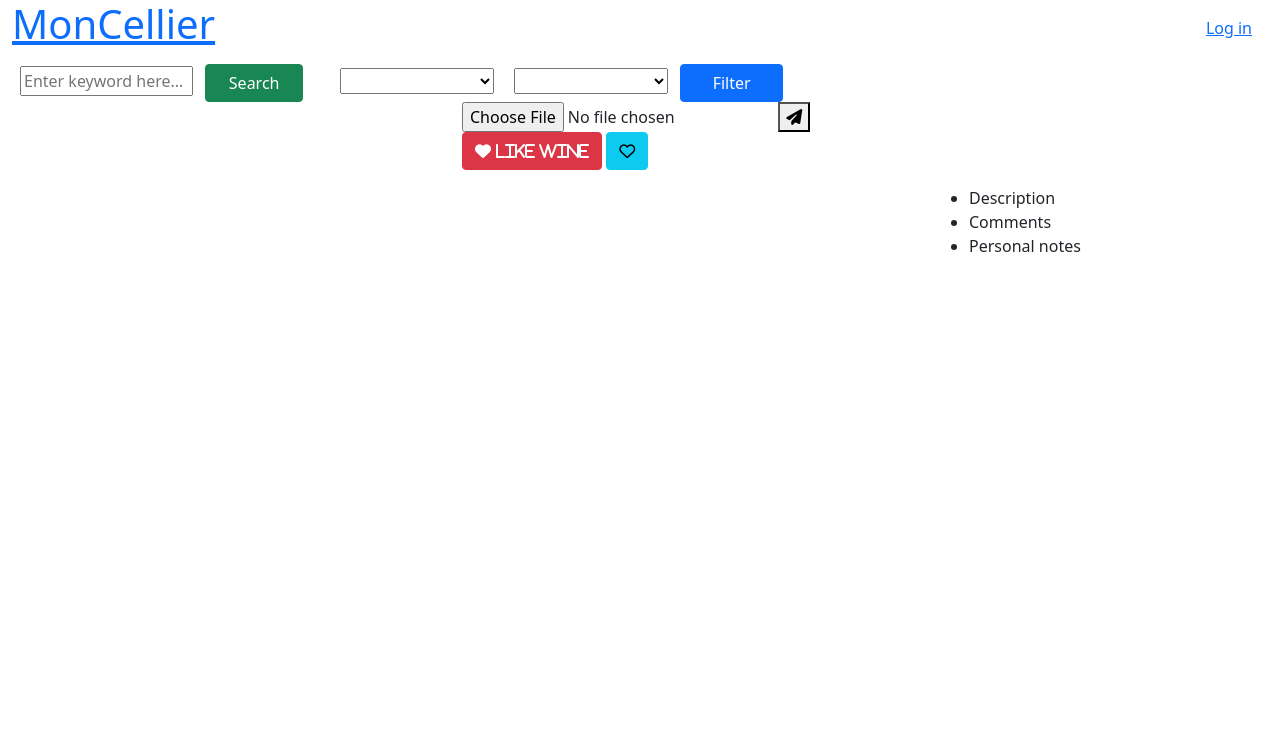
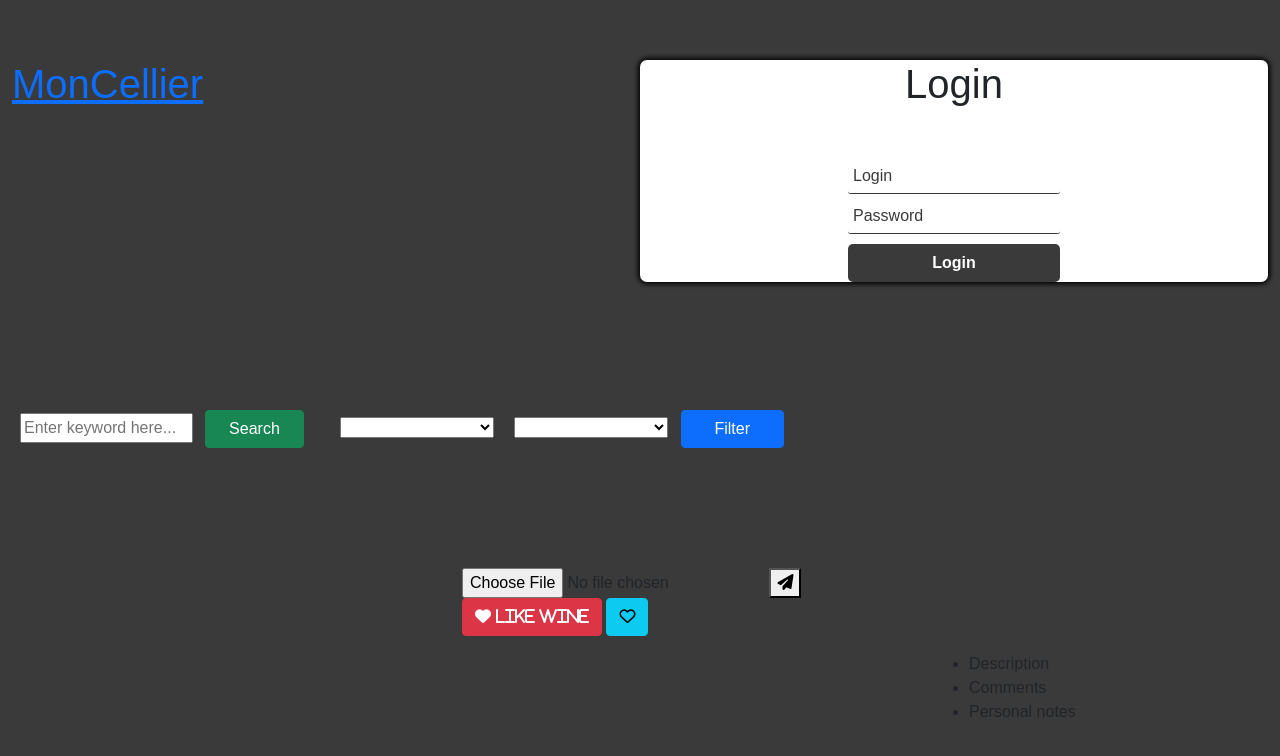
Before and after one commit to Talouf/MonCellier, a plain HTML site: page index.html in a window 1280 px wide. Drawn offline with nearby package versions, Linux system fonts and the light colour scheme; no server answers.

Commit message:
add auth form prototype

```diff
--- a/css/style.css
+++ b/css/style.css
@@ -0,0 +1,81 @@
+html {
+    height: 100%;
+  }
+
+  body {
+    height: 100%;
+    margin: 0;
+    font-family: Arial, Helvetica, sans-serif;
+    display: grid;
+    justify-items: center;
+    align-items: center;
+    background-color: #3a3a3a;
+  }
+
+  #main-holder {
+    width: 50%;
+    height: 70%;
+    display: grid;
+    justify-items: center;
+    align-items: center;
+    background-color: white;
+    border-radius: 7px;
+    box-shadow: 0px 0px 5px 2px black;
+  }
+
+  #login-error-msg-holder {
+    width: 100%;
+    height: 100%;
+    display: grid;
+    justify-items: center;
+    align-items: center;
+  }
+
+  #login-error-msg {
+    width: 23%;
+    text-align: center;
+    margin: 0;
+    padding: 5px;
+    font-size: 12px;
+    font-weight: bold;
+    color: #8a0000;
+    border: 1px solid #8a0000;
+    background-color: #e58f8f;
+    opacity: 0;
+  }
+
+  #error-msg-second-line {
+    display: block;
+  }
+
+  #login-form {
+    align-self: flex-start;
+    display: grid;
+    justify-items: center;
+    align-items: center;
+  }
+
+  .login-form-field::placeholder {
+    color: #3a3a3a;
+  }
+
+  .login-form-field {
+    border: none;
+    border-bottom: 1px solid #3a3a3a;
+    margin-bottom: 10px;
+    border-radius: 3px;
+    outline: none;
+    padding: 0px 0px 5px 5px;
+  }
+
+  #login-form-submit {
+    width: 100%;
+    padding: 7px;
+    border: none;
+    border-radius: 5px;
+    color: white;
+    font-weight: bold;
+    background-color: #3a3a3a;
+    cursor: pointer;
+    outline: none;
+  }
--- a/index.html
+++ b/index.html
@@ -10,6 +10,7 @@
     <script src="https://cdn.jsdelivr.net/npm/bootstrap@5.0.1/dist/js/bootstrap.bundle.min.js"
         integrity="sha384-gtEjrD/SeCtmISkJkNUaaKMoLD0//ElJ19smozuHV6z3Iehds+3Ulb9Bn9Plx0x4"
         crossorigin="anonymous"></script>
+        <link rel="stylesheet" href="css/style.css">
     <script src="https://kit.fontawesome.com/f07e0ab41c.js" crossorigin="anonymous"></script>
     <script src="https://ajax.googleapis.com/ajax/libs/jquery/3.6.0/jquery.min.js"></script>
 
@@ -23,9 +24,20 @@
                 <h1 class="title">MonCellier</h1>
             </a>
         </div>
-        <nav class="d-flex text-end align-items-center">
-            <a href="login.html" class="px-3 menu-item">Log in</a>
-        </nav>
+        <main id="main-holder">
+            <h1 id="login-header">Login</h1>
+
+            <div id="login-error-msg-holder">
+              <p id="login-error-msg">Invalid username <span id="error-msg-second-line">and/or password</span></p>
+            </div>
+
+            <form id="login-form">
+              <input type="text" name="login" id="username-field" class="login-form-field" placeholder="Login">
+              <input type="password" name="pwd" id="password-field" class="login-form-field" placeholder="Password">
+              <input type="submit" value="Login" id="login-form-submit">
+            </form>
+
+          </main>
     </header>
     <div class="container-fluid pt-2">
         <div class="row">
--- a/js/main.js
+++ b/js/main.js
@@ -3,6 +3,9 @@ const results = document.getElementById('results');
 const sWine = document.getElementById('sWine');
 const clickListWine = document.querySelector('.clickListWine')
 const comments = document.getElementById('comments');
+const loginForm = document.getElementById("login-form");
+const loginButton = document.getElementById("login-form-submit");
+const loginErrorMsg = document.getElementById("login-error-msg");
 
 let searchTerm = '';
 let wine;
@@ -18,13 +21,13 @@ let wine;
  * CSS
  */
 // API REQUEST
-const fetchWines = async(url) => {
+const fetchWines = async (url) => {
   wine = await fetch(
     `http://cruth.phpnet.org/epfc/caviste/public/index.php/api/${url}`).then(res => res.json());
 };
 
 // Wine List
-const showWinesList = async() => {
+const showWinesList = async () => {
   await fetchWines('wines');
 
   results.innerHTML = (
@@ -34,7 +37,7 @@ const showWinesList = async() => {
       .map(wines => (
 
         `
-          <li class="wine-item clickListWine" >
+          <li class="wine-item clickListWine" data=${wine.id}>
             ${wines.name}
           </li>
         `
@@ -45,12 +48,13 @@ showWinesList();
 
 
 // Search
-searchInput.addEventListener('input', (e) => {searchTerm = e.target.value;
+searchInput.addEventListener('input', (e) => {
+  searchTerm = e.target.value;
   showWinesList();
 });
 
 // Show Wine Description
-const showWinesDescription = async() => {
+const showWinesDescription = async () => {
   await showWinesList();
 
   sWine.innerHTML = (
@@ -65,14 +69,14 @@ const showWinesDescription = async() => {
           `
     )).join('')
 
-    ) ;
+  );
 
 };
 showWinesDescription();
 
 
 
- const showWinesCom = async() => {
+const showWinesCom = async () => {
   await fetchWines('wines/9/comments');
 
   comments.innerHTML = (
@@ -105,3 +109,46 @@ const fetchNbLikes = async () => {
 
 }
 fetchNbLikes();
+
+// Log in
+
+
+// If auth -> show
+
+const authUsers = async () => {
+
+
+  loginButton.addEventListener("click", (e) => {
+    e.preventDefault();
+    const username = loginForm.login.value;
+    const password = loginForm.pwd.value;
+    let authString = btoa(username + ':' + password);
+
+
+    const apiURL = 'http://cruth.phpnet.org/epfc/caviste/public/index.php/api/users/authenticate';
+    const options = {
+      'method': 'GET',
+      'headers': {
+        'content-type': 'application/json; charset=utf-8',
+        'Authorization': 'Basic '+(authString)
+      }
+    }
+    fetch(apiURL, options).then(function (response) {
+      if (response.ok) {
+        response.json().then(function (data) {
+        if (data.success) {
+          localStorage.setItem('authString',(authString));
+
+          location.reload();
+          console.log(data);
+        }
+          })
+      }
+      else {
+        loginErrorMsg.style.opacity = 1;
+      }
+    })
+  })
+}
+
+authUsers();
```
Lines whose indentation alone changed are shown as unchanged.
